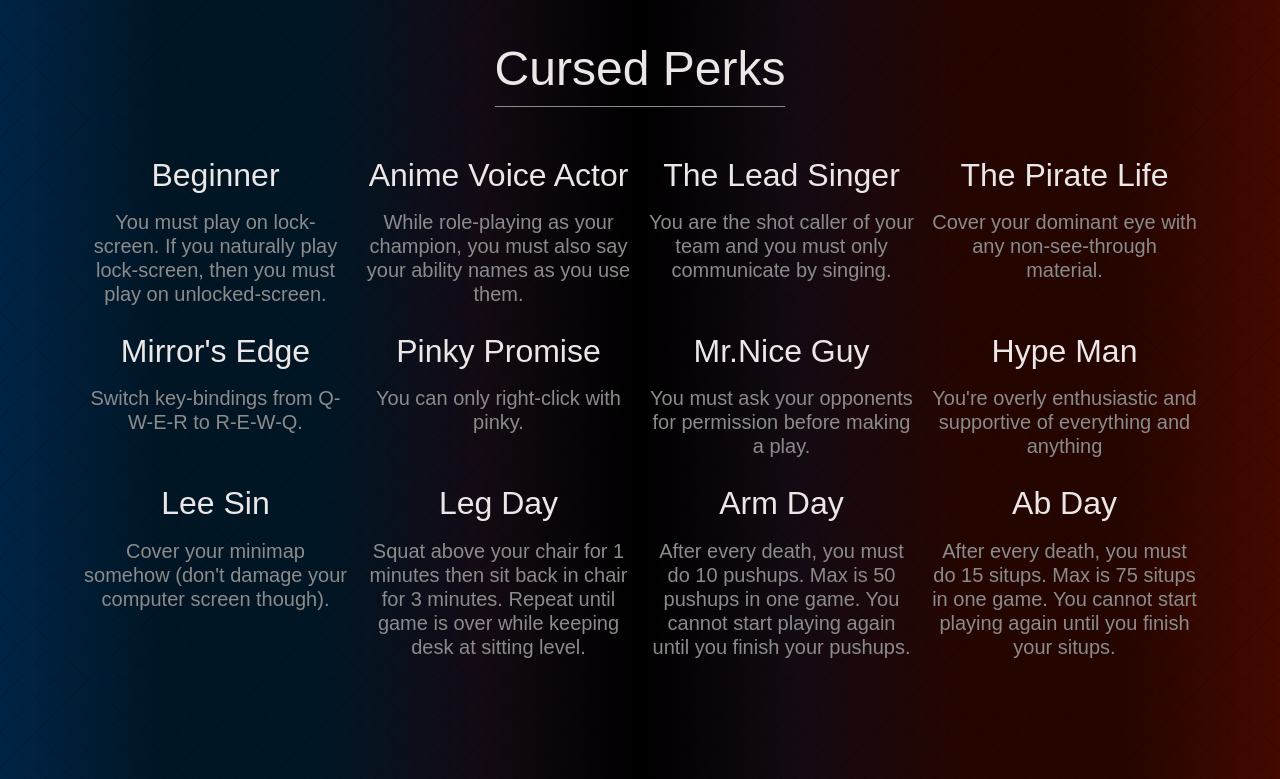
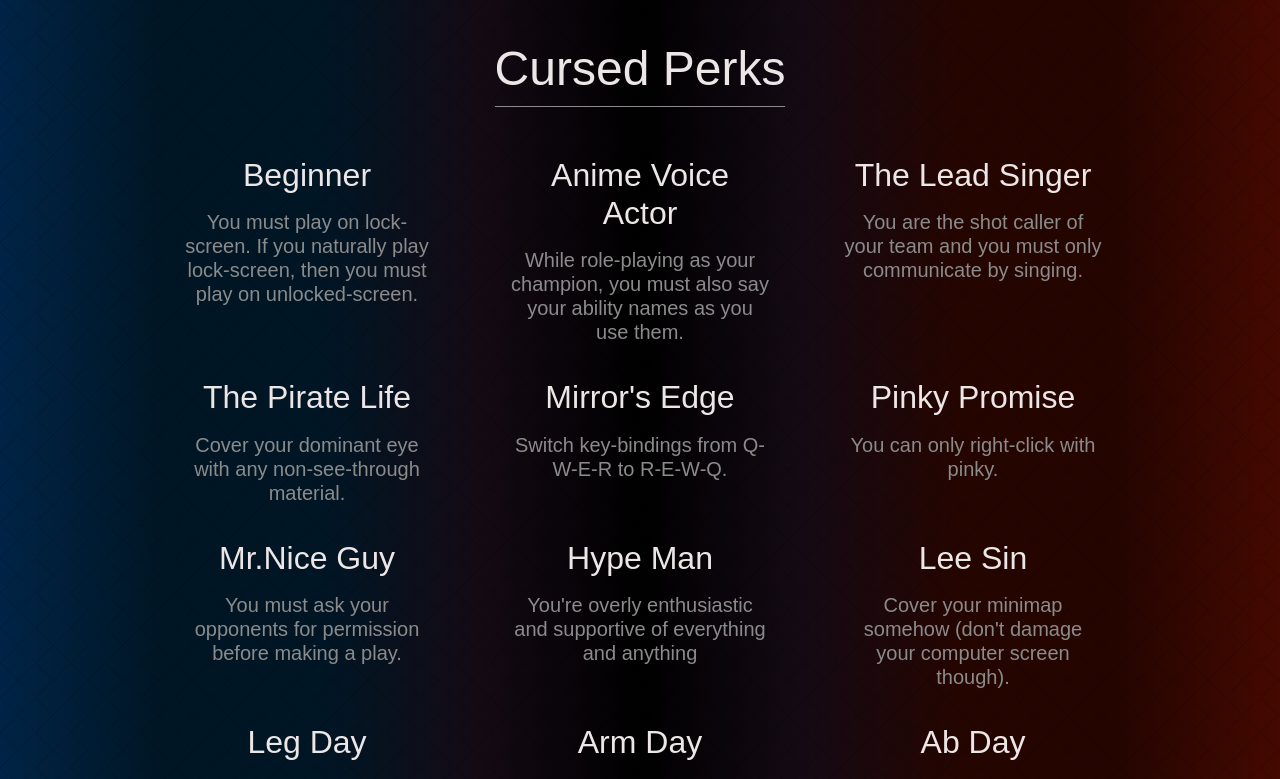
Before and after one commit to AaronTran206/LoLTeamRandomizer, a React app: page / in a window 1280 px wide. Shown: the part 1280-2059 px from the top of the page. Built offline with nearby package versions, Linux system fonts and the light colour scheme; a web font is replaced by a local one.

Commit message:
perks responsiveness fixes

```diff
--- a/src/perks/Perks.tsx
+++ b/src/perks/Perks.tsx
@@ -8,11 +8,11 @@ const Perks: React.FC<{}> = ({}) => {
       <div className="perks__header ">
         <h1>Cursed Perks</h1>
       </div>
-      <div className="row justify-content-center g-3">
+      <div className="row justify-content-center">
         {cursedPerks.map((perk) => (
           <div
             key={perk.name}
-            className="col-xs-12 col-sm-5 col-md-3 perks__card"
+            className="col-xs-10 col-sm-4 col-md-3 perks__card"
           >
             <h2 className={"perks__name"}>{perk.name}</h2>
             <h5 className={"perks__rules"}>{perk.rules}</h5>
--- a/src/perks/perks.scss
+++ b/src/perks/perks.scss
@@ -15,6 +15,7 @@
   border: 1px solid transparent;
   transition: $transition;
   text-align: center;
+  margin: 0rem 1.5rem 1.5rem;
 
   &:hover {
     background-color: $color-dark-transparent;
```
